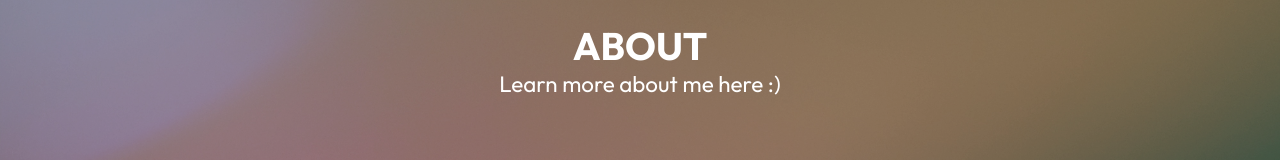
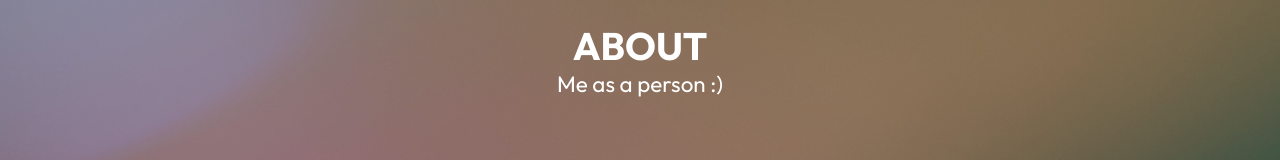
Before and after one commit to AbdallaSarhan/myNewPortfolio, a React (Create React App) app in the folder portfolio/: page /about in a window 1280 px wide. Shown: the part 180-340 px from the top of the page. Built offline with nearby package versions, Linux system fonts and the light colour scheme.

Commit message:
change header description for about section

```diff
--- a/portfolio/src/routes/About.jsx
+++ b/portfolio/src/routes/About.jsx
@@ -8,7 +8,7 @@ const About = () => {
   return (
     <div>
       <Navbar />
-      <HeroImg2 heading="ABOUT" text="Learn more about me here :)" />
+      <HeroImg2 heading="ABOUT" text="Me as a person :)" />
       <AboutContent />
       <Footer />
     </div>
```
